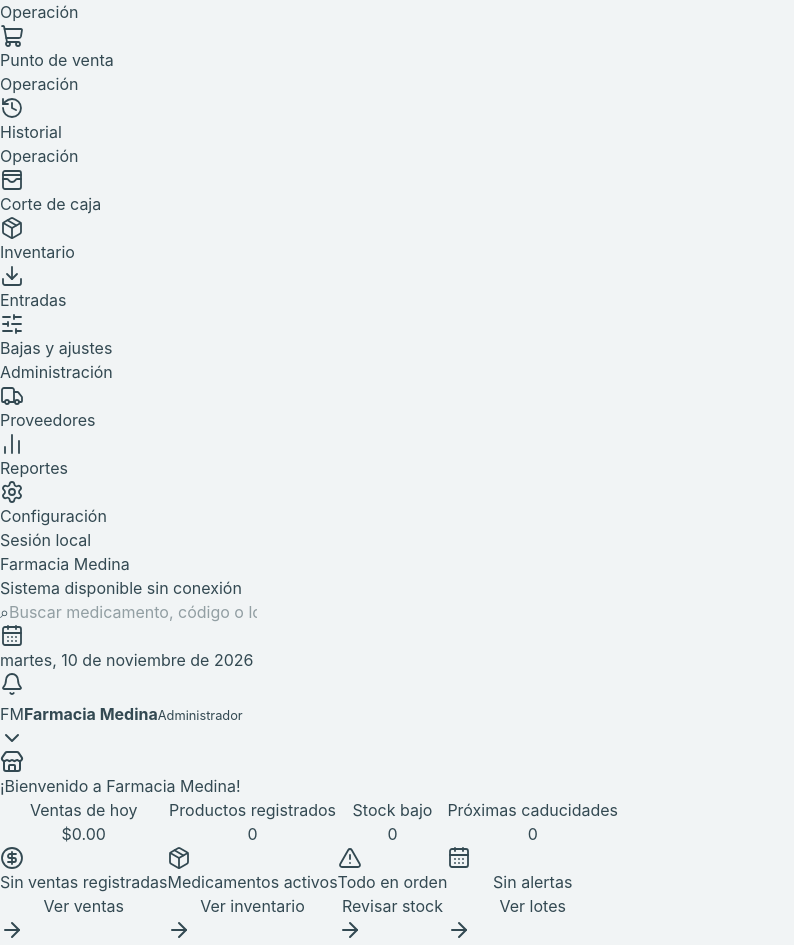
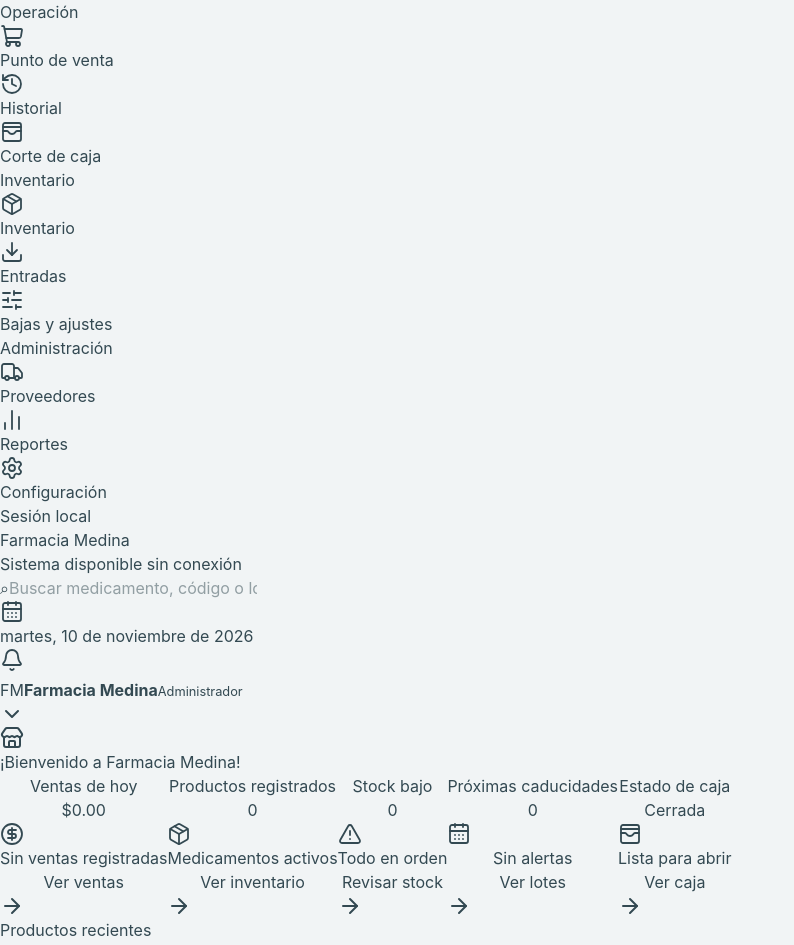
Before and after one commit to Yaelciny/FarmaControl, a React (Vite) app in the folder src/renderer/: page / in a window 1280 px wide. Shown: the part 120-1065 px from the top of the page, without its empty margins (0-794 px from the left). Built offline with nearby package versions, Linux system fonts and the light colour scheme.

Commit message:
feat: aniador estado de caja resumen en el dashboard

```diff
--- a/src/renderer/src/App.tsx
+++ b/src/renderer/src/App.tsx
@@ -29,7 +29,11 @@ import Salidas from "./pages/Salidas"
 import Ventas from "./pages/Ventas"
 import Historial from "./pages/Historial"
 import Caja from "./pages/Caja"
-import type { DashboardAlerta, DashboardResumen } from "../../preload/global"
+import type {
+  CajaResumen,
+  DashboardAlerta,
+  DashboardResumen
+} from "../../preload/global"
 
 type Pagina =
   | "dashboard"
@@ -65,9 +69,19 @@ const modulos: Array<{
     icono: WalletCards,
     grupo: "Operación"
   },
-  { id: "inventario", nombre: "Inventario", icono: Package },
-  { id: "entradas", nombre: "Entradas", icono: Download },
-  { id: "movimientos", nombre: "Bajas y ajustes", icono: SlidersHorizontal },
+  {
+    id: "inventario",
+    nombre: "Inventario",
+    icono: Package,
+    grupo: "Inventario"
+  },
+  { id: "entradas", nombre: "Entradas", icono: Download, grupo: "Inventario" },
+  {
+    id: "movimientos",
+    nombre: "Bajas y ajustes",
+    icono: SlidersHorizontal,
+    grupo: "Inventario"
+  },
   {
     id: "proveedores",
     nombre: "Proveedores",
@@ -128,6 +142,14 @@ function App(): JSX.Element {
     alerta: DashboardAlerta
     accion: AccionAlerta
   } | null>(null)
+  const [caja, setCaja] = useState<CajaResumen>({
+    corte: null,
+    ventas_efectivo_centavos: 0,
+    ventas_tarjeta_centavos: 0,
+    ventas_transferencia_centavos: 0,
+    total_ventas_centavos: 0,
+    efectivo_esperado_centavos: 0
+  })
   const [resumen, setResumen] = useState<DashboardResumen>({
     ventas_hoy_centavos: 0,
     medicamentos_registrados: 0,
@@ -149,9 +171,11 @@ function App(): JSX.Element {
   useEffect(() => {
     let activo = true
     const cargarDatos = async (): Promise<void> => {
-      const [resumenResultado, alertasResultado] = await Promise.allSettled([
+      const [resumenResultado, alertasResultado, cajaResultado] =
+        await Promise.allSettled([
           window.api.dashboard.resumen(),
-        window.api.dashboard.alertas()
+          window.api.dashboard.alertas(),
+          window.api.caja.estado()
         ])
 
       if (!activo) return
@@ -160,6 +184,9 @@ function App(): JSX.Element {
       }
       if (alertasResultado.status === "fulfilled") {
         setAlertas(alertasResultado.value)
+      }
+      if (cajaResultado.status === "fulfilled") {
+        setCaja(cajaResultado.value)
       }
     }
 
@@ -208,7 +235,9 @@ function App(): JSX.Element {
         <nav className="flex-1 space-y-1" aria-label="Módulos principales">
           {modulos.map((modulo, indice) => (
             <div key={modulo.id}>
-              {modulo.grupo && indice > 0 && (
+              {modulo.grupo &&
+                (indice === 0 ||
+                  modulos[indice - 1]?.grupo !== modulo.grupo) && (
                   <p className="mb-2 mt-6 px-3 text-[10px] font-bold uppercase tracking-[0.18em] text-slate-400">
                     {modulo.grupo}
                   </p>
@@ -450,7 +479,7 @@ function App(): JSX.Element {
                 </div>
               </div>
 
-              <div className="mt-8 grid gap-4 sm:grid-cols-2 xl:grid-cols-4">
+              <div className="mt-8 grid gap-4 sm:grid-cols-2 xl:grid-cols-5">
                 {[
                   {
                     titulo: "Ventas de hoy",
@@ -496,6 +525,19 @@ function App(): JSX.Element {
                     color: "bg-[#f9eef0] text-[#b06b76]",
                     destino: "entradas" as Pagina,
                     enlace: "Ver lotes"
+                  },
+                  {
+                    titulo: "Estado de caja",
+                    valor: caja.corte ? "Abierta" : "Cerrada",
+                    detalle: caja.corte
+                      ? `Esperado: $${(caja.efectivo_esperado_centavos / 100).toFixed(2)}`
+                      : "Lista para abrir",
+                    icono: WalletCards,
+                    color: caja.corte
+                      ? "bg-[#e9f7f1] text-[#3d9877]"
+                      : "bg-[#edf2f3] text-[#64777d]",
+                    destino: "caja" as Pagina,
+                    enlace: "Ver caja"
                   }
                 ].map((tarjeta) => (
                   <button
```
Also changed, not shown: 1 other file (tests, documents, lock files or other folders). Lines whose indentation alone changed are shown as unchanged.
